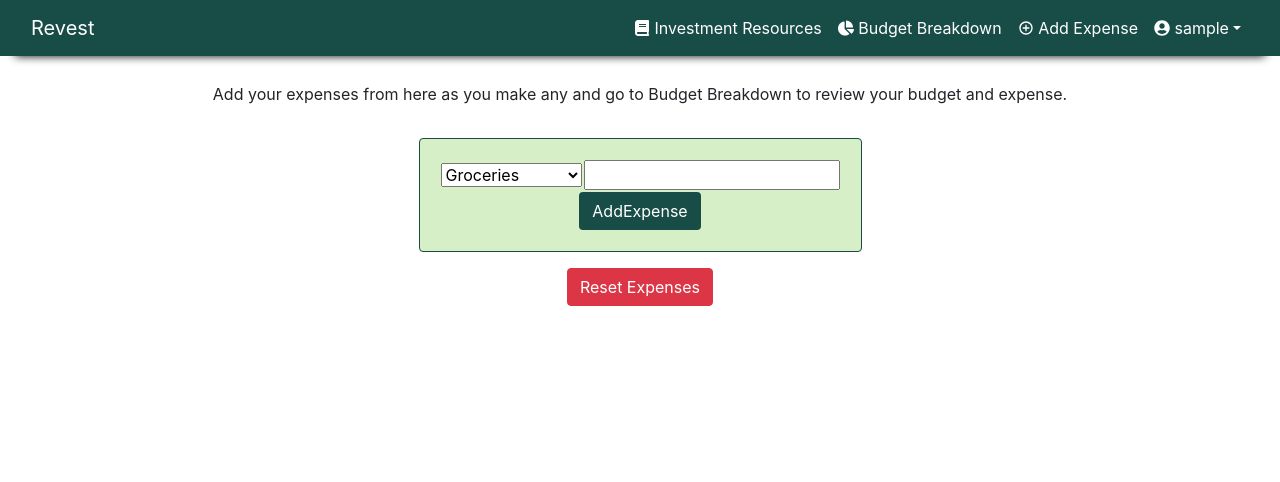
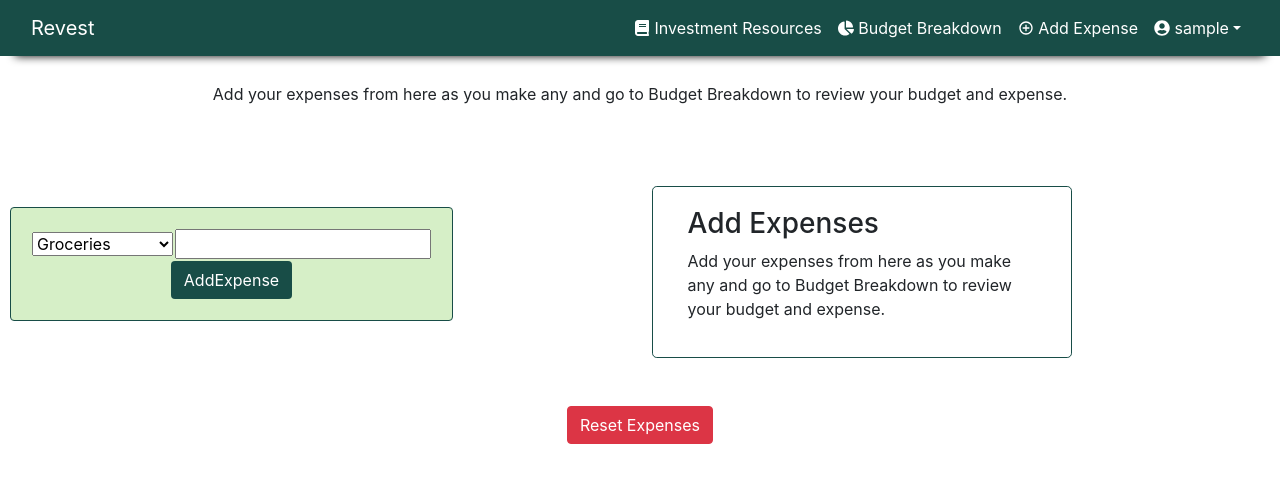
Before and after one commit to JaimisMiyani/MONEFY-client, a React (Create React App) app: page /addExpense in a window 1280 px wide. Shown: the top 482 px of the page. Built offline with nearby package versions, Linux system fonts and the light colour scheme; no server answers; sample sign-in values are in the browser's storage.

Commit message:
Adds css

```diff
--- a/src/components/AddExpense.js
+++ b/src/components/AddExpense.js
@@ -86,6 +86,14 @@ const AddExpense = () => {
                         </table>
                     </div>
                 </div>
+                <div className="card col-4 my-5 mx-auto px-0 rounded-lg text-center" style={{ borderColor: '#184d47' }}>
+                    <form className="card-body" onSubmit={(e) => handleSubmit(e)}>
+                        <div className="form-group col-sm text-left">
+                            <h3>Add Expenses</h3>
+                            <p>Add your expenses from here as you make any and go to Budget Breakdown to review your budget and expense.</p>
+                        </div>
+                    </form>
+                </div>
             </div>
             <div className='centered'>
                 <button className='btn btn-danger'>Reset Expenses</button>
```
